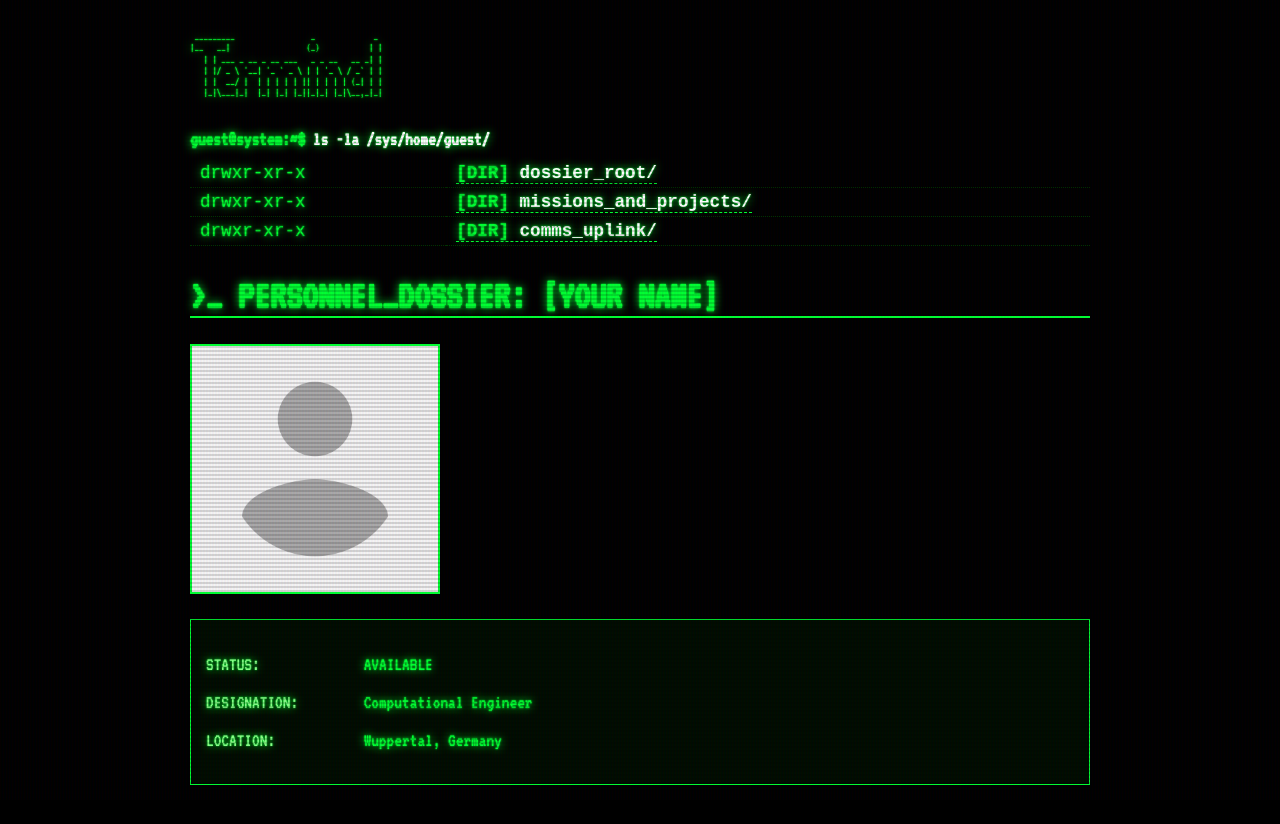
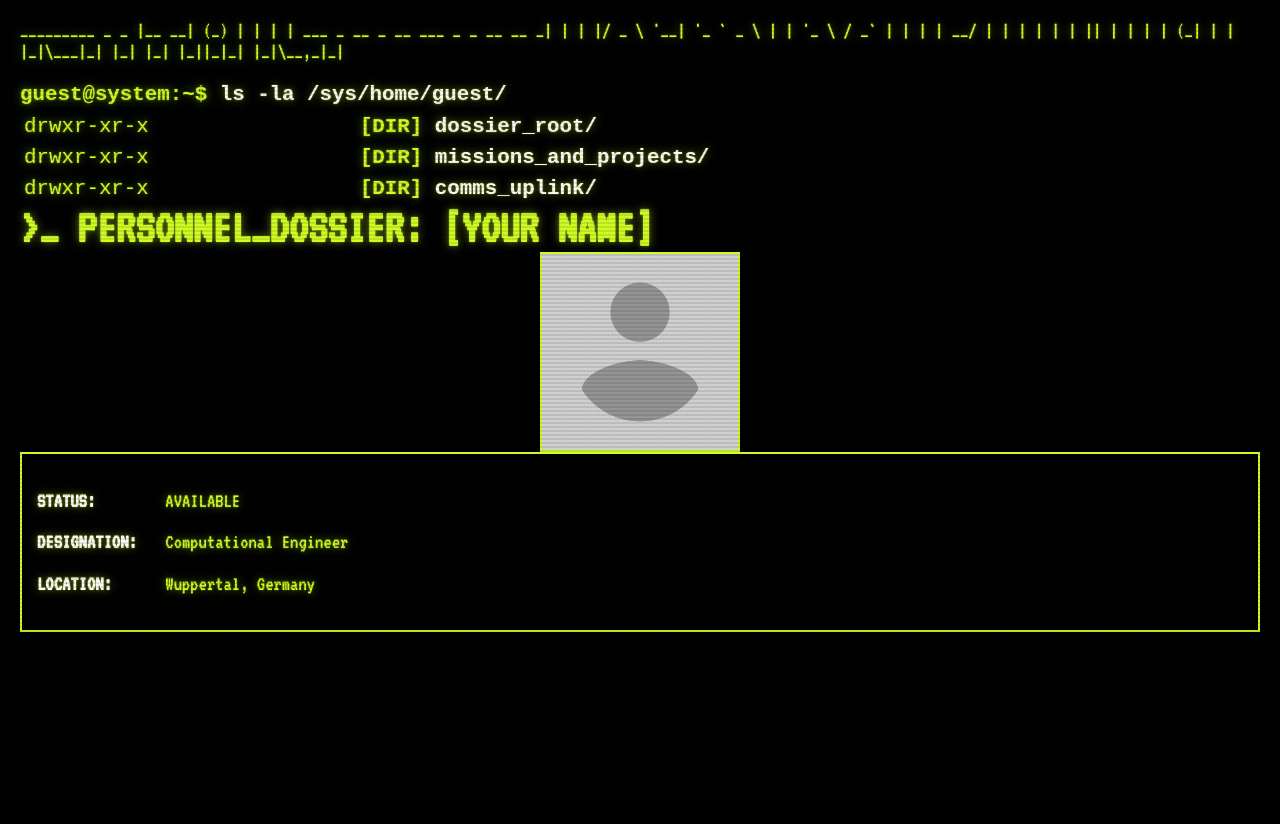
Before and after one commit to PradeepkrishnaGM/PradeepkrishnaGM.github.io, a plain HTML site: page index.html in a window 1280 px wide. After the commit the page ends 800 px from the top, so only its background shows below. Drawn offline with Linux system fonts and the light colour scheme.

Commit message:
Refactor styles for improved readability and layout
Updated CSS variables for colors and glow effects, adjusted font size for readability, and modified layout styles to match reference image. Enhanced hover effects and grid layout for better visual presentation.

```diff
--- a/style.css
+++ b/style.css
@@ -1,7 +1,7 @@
 :root {
-    --term-green: #0f3;
-    --term-dark: #001100;
-    --term-glow: 0 0 10px #0f3, 0 0 2px #0f3;
+    --term-green: #d1ff23; /* Matching the reference image's neon green */
+    --term-dark: #000000;
+    --term-glow: 0 0 10px rgba(209, 255, 35, 0.5), 0 0 2px rgba(209, 255, 35, 0.5);
 }
 
 * { box-sizing: border-box; }
@@ -10,72 +10,80 @@
     background-color: #000;
     color: var(--term-green);
     font-family: 'VT323', monospace;
-    font-size: 1.2rem;
+    font-size: 1.3rem; /* Slightly larger for readability */
     margin: 0;
     padding: 20px;
     overflow-x: hidden;
     text-shadow: var(--term-glow);
+    display: flex;
+    justify-content: center;
+    align-items: start;
+    min-height: 100vh;
 }
 
 /* Toned down Scanlines (20% reduction) */
 .scanlines {
     position: fixed;
     top: 0; left: 0; width: 100vw; height: 100vh;
-    background: linear-gradient(rgba(18, 16, 16, 0) 50%, rgba(0, 0, 0, 0.15) 50%),
-                linear-gradient(90deg, rgba(255, 0, 0, 0.04), rgba(0, 255, 0, 0.01), rgba(0, 0, 255, 0.04));
+    background: linear-gradient(rgba(18, 16, 16, 0) 50%, rgba(0, 0, 0, 0.1) 50%),
+                linear-gradient(90deg, rgba(255, 0, 0, 0.03), rgba(0, 255, 0, 0.01), rgba(0, 0, 255, 0.03));
     background-size: 100% 4px, 3px 100%;
     pointer-events: none;
-    z-index: 100;
+    z-index: 1000;
     animation: crt-flicker 0.15s infinite;
 }
 
 @keyframes crt-flicker {
-    0% { opacity: 0.98; }
-    50% { opacity: 0.92; }
-    100% { opacity: 0.98; }
+    0%, 100% { opacity: 0.99; }
+    50% { opacity: 0.95; }
 }
 
-.container {
-    max-width: 900px;
-    margin: 0 auto;
-    position: relative;
+/* THE GRID CONTAINER (Mapping to the reference image) */
+.grid-container {
+    display: grid;
+    grid-template-columns: 280px 1fr 220px; /* Precise widths from reference */
+    grid-template-rows: auto auto auto;
+    gap: 30px;
+    width: 100%;
+    max-width: 1200px;
     z-index: 10;
 }
 
-/* Unix Directory Styling */
-.command-line {
-    color: #fff;
-    margin-bottom: 10px;
-    font-weight: bold;
-}
-.command-line::before {
-    content: "guest@system:~$ ";
-    color: var(--term-green);
+/* Common box styling for grid areas */
+.section-box {
+    border: 2px solid var(--term-green); /* Thicker border per reference */
+    padding: 15px;
+    background: rgba(0, 0, 0, 0.8); /* Solid black to contrast glow */
+    transition: all 0.4s ease-out;
+    position: relative;
+    opacity: 0; /* Initially hidden for animation */
 }
 
-.dir-table {
-    width: 100%;
-    border-collapse: collapse;
-    margin-bottom: 30px;
-    font-family: monospace;
-    font-size: 1.1rem;
+/* Hover effect on section boxes */
+.section-box.is-visible:hover {
+    transform: translateY(-5px);
+    box-shadow: 0 5px 20px rgba(209, 255, 35, 0.3);
 }
-.dir-table td {
-    padding: 4px 10px;
-    border-bottom: 1px dotted rgba(0, 255, 0, 0.2);
-}
-.dir-link {
-    color: #fff;
-    text-decoration: none;
-    font-weight: bold;
-}
-.dir-link::before { content: "[DIR] "; color: var(--term-green); }
 
-/* Profile Glitch Module */
+/* GRID AREA DEFINITIONS */
+.area-header  { grid-area: 1 / 1 / 2 / 2; }
+.area-profile { grid-area: 2 / 1 / 3 / 2; }
+.area-links   { grid-area: 3 / 1 / 4 / 2; }
+.area-dossier { grid-area: 1 / 2 / 3 / 3; }
+.area-about   { grid-area: 3 / 2 / 4 / 3; }
+.area-nav     { grid-area: 1 / 3 / 4 / 4; }
+
+/* typography */
+h1 { font-size: 3rem; margin: 0; color: var(--term-green); border: none; padding: 0;}
+h2 { font-size: 2rem; color: #fff; margin-top: 0; }
+h3 { font-size: 1.5rem; color: var(--term-green); margin: 0 0 10px 0; }
+.data-label { color: #fff; display: inline-block; width: 120px; font-weight: bold; }
+
+/* profile glitch module (Circular style from reference image) */
 .profile-glitch-container {
     position: relative;
-    width: 250px; height: 250px;
-    margin-bottom: 25px;
+    width: 200px; height: 200px; /* Adjusted size */
+    margin: 0 auto;
     border: 2px solid var(--term-green);
     overflow: hidden;
     background: #000;
@@ -83,7 +91,8 @@
 .profile-real {
     width: 100%; height: 100%;
     object-fit: cover;
-    filter: grayscale(100%) contrast(120%);
+    display: block;
+    filter: grayscale(100%) contrast(110%) brightness(0.9);
 }
 .profile-ascii {
     position: absolute; top: 0; left: 0; width: 100%; height: 100%;
@@ -94,50 +103,33 @@
 }
 
 @keyframes asciiGlitch {
-    0%, 93% { opacity: 0; transform: translate(0, 0); }
-    94% { opacity: 1; transform: translate(-3px, 3px); }
-    95% { opacity: 0; }
-    96% { opacity: 1; transform: translate(3px, -3px); background: var(--term-green); color: #000; }
-    97%, 100% { opacity: 0; }
+    0%, 92% { opacity: 0; transform: translate(0, 0); }
+    93% { opacity: 1; transform: translate(-3px, 3px); }
+    94% { opacity: 0; }
+    95% { opacity: 1; transform: translate(3px, -3px); background: var(--term-green); color: #000; }
+    96%, 100% { opacity: 0; }
 }
 
-/* Project Grid */
-.project-grid {
-    display: grid;
-    grid-template-columns: 200px 1fr;
-    gap: 20px;
-    margin-top: 10px;
-}
-.project-thumbnail {
-    width: 100%; height: 150px;
-    object-fit: cover;
-    border: 1px solid var(--term-green);
-    filter: grayscale(100%) brightness(0.7);
-    transition: 0.3s;
-}
-.section-box:hover .project-thumbnail {
-    filter: grayscale(0%) brightness(1);
-    box-shadow: 0 0 10px var(--term-green);
-}
+/* Unix Directory Styling */
+.command-line { color: #fff; margin-bottom: 5px; font-weight: bold; font-family: monospace; }
+.command-line::before { content: "guest@system:~$ "; color: var(--term-green); }
+.dir-table { width: 100%; border-collapse: collapse; font-family: monospace; }
+.dir-table td { padding: 4px; }
+.dir-link { color: #fff; text-decoration: none; font-weight: bold; border-bottom: none; }
+.dir-link::before { content: "[DIR] "; color: var(--term-green); }
 
-/* Common Components */
-h1 { font-size: 2.5rem; border-bottom: 2px solid var(--term-green); margin-top: 0; }
-h2 { font-size: 1.8rem; margin-top: 30px; color: #fff; }
-.section-box {
-    border: 1px solid var(--term-green);
-    padding: 15px; margin-bottom: 20px;
-    background: rgba(0, 255, 0, 0.05);
-    transition: 0.4s;
-}
-.section-box.is-visible:hover { transform: translateX(10px); }
-.data-label { color: #88ff88; display: inline-block; width: 150px; }
-a { color: var(--term-green); text-decoration: none; border-bottom: 1px dashed var(--term-green); }
-a:hover { background: var(--term-green); color: #000; }
+/* links section specific */
+.area-links p { margin: 8px 0; }
+.area-links a { color: var(--term-green); text-decoration: none; border-bottom: 1px dashed var(--term-green); font-size: 1.4rem;}
+.area-links a:hover { background: var(--term-green); color: #000; text-shadow: none; }
 
-#main-content { display: none; }
-.ascii-art { font-size: 0.7rem; line-height: 1; white-space: pre; margin-bottom: 20px; }
+/* project specific styling */
+.project-subgrid { display: grid; grid-template-columns: 100px 1fr; gap: 15px; margin-top: 10px; }
+.project-thumbnail { width: 100px; height: 100px; object-fit: cover; border: 1px solid var(--term-green); filter: grayscale(100%); transition: 0.3s; }
+.section-box:hover .project-thumbnail { filter: grayscale(0%); box-shadow: 0 0 10px var(--term-green); }
 
-/* Typing animations */
-.slide-hidden { opacity: 0; }
-.slide-up { transform: translateY(20px); transition: 0.6s; }
-.is-visible { opacity: 1 !important; transform: translate(0) !important; }
+/* Animation and system classes */
+#main-content { display: none; width: 100%; }
+#boot-sequence { white-space: pre-wrap; font-size: 1.8rem; text-align: center; width: 100%; padding: 50px;}
+.is-visible { opacity: 1; transform: translateY(0); }
+.vt323 { font-family: 'VT323', monospace; }
```
